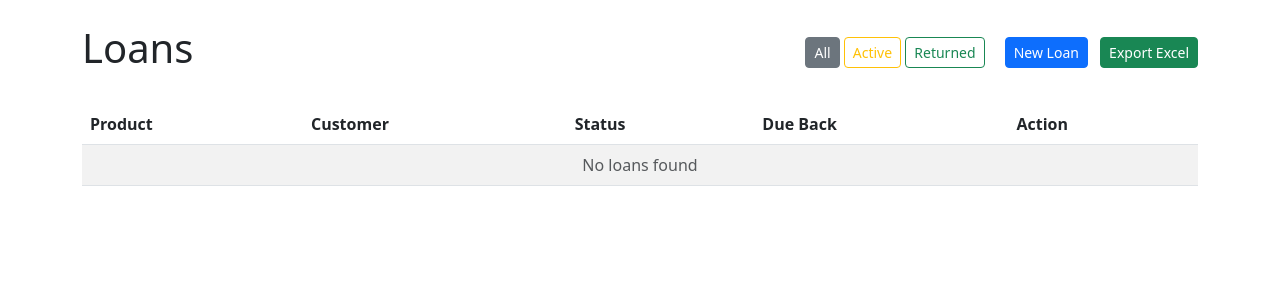
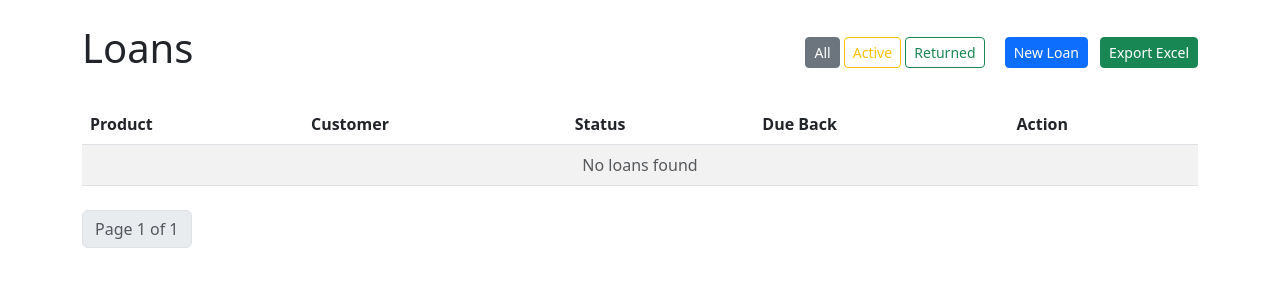
Before and after one commit to nguru-i/invent_manager_2, a Django app: page /loans/ in a window 1280 px wide. Shown: the part 56-356 px from the top of the page. Run offline with Django 5.2, Linux system fonts and the light colour scheme; the visitor is signed in with stand-in values (Sample User, id 1); data that the repository does not hold is empty.

Commit message:
Add pagination to loan list with ordering

```diff
--- a/stock/templates/stock/loan_list.html
+++ b/stock/templates/stock/loan_list.html
@@ -48,4 +48,22 @@
         {% endfor %}
     </tbody>
 </table>
+<nav class="mt-4">
+    <ul class="pagination">
+        {% if page_obj.has_previous %}
+            <li class="page-item">
+                <a class="page-link" href="?page={{ page_obj.previous_page_number }}{% if status_filter %}&status={{ status_filter }}{% endif %}">Previous</a>
+            </li>
+        {% endif %}
+        <li class="page-item disabled">
+            <span class="page-link">Page {{ page_obj.number }} of {{ page_obj.paginator.num_pages }}</span>
+        </li>
+        {% if page_obj.has_next %}
+            <li class="page-item">
+                <a class="page-link" href="?page={{ page_obj.next_page_number }}{% if status_filter %}&status={{ status_filter }}{% endif %}">Next</a>
+            </li>
+        {% endif %}
+    </ul>
+</nav>
+
 {% endblock %}
--- a/stock/views.py
+++ b/stock/views.py
@@ -2,6 +2,7 @@
 import openpyxl
 from django.http import HttpResponse
 from django.contrib.auth.decorators import login_required
+from django.core.paginator import Paginator
 from django.shortcuts import render, redirect, get_object_or_404
 from .models import Customer, Product, Loan
 from .forms import LoanForm
@@ -28,15 +29,21 @@ def dashboard(request):
 @login_required
 def loan_list(request):
     """Display all loans."""
-    loans = Loan.objects.select_related('customer', 'product').all()
+    loans = Loan.objects.select_related('customer', 'product').order_by('-loaned_date')
 
     status_filter = request.GET.get('status')
     if status_filter:
         loans = loans.filter(status=status_filter)
 
+    paginator = Paginator(loans, 5)  # Show 5 loans per page
+    page_number = request.GET.get('page')
+    page_obj = paginator.get_page(page_number)
+
     context = {
-        'loans': loans,
-        'status_filter': status_filter}
+        'loans': page_obj,
+        'status_filter': status_filter,
+        'page_obj': page_obj
+    }
     return render(request, 'stock/loan_list.html', context)
 
 @login_required
```
Also changed, not shown: stock/tests.py (+21 -0 lines).
